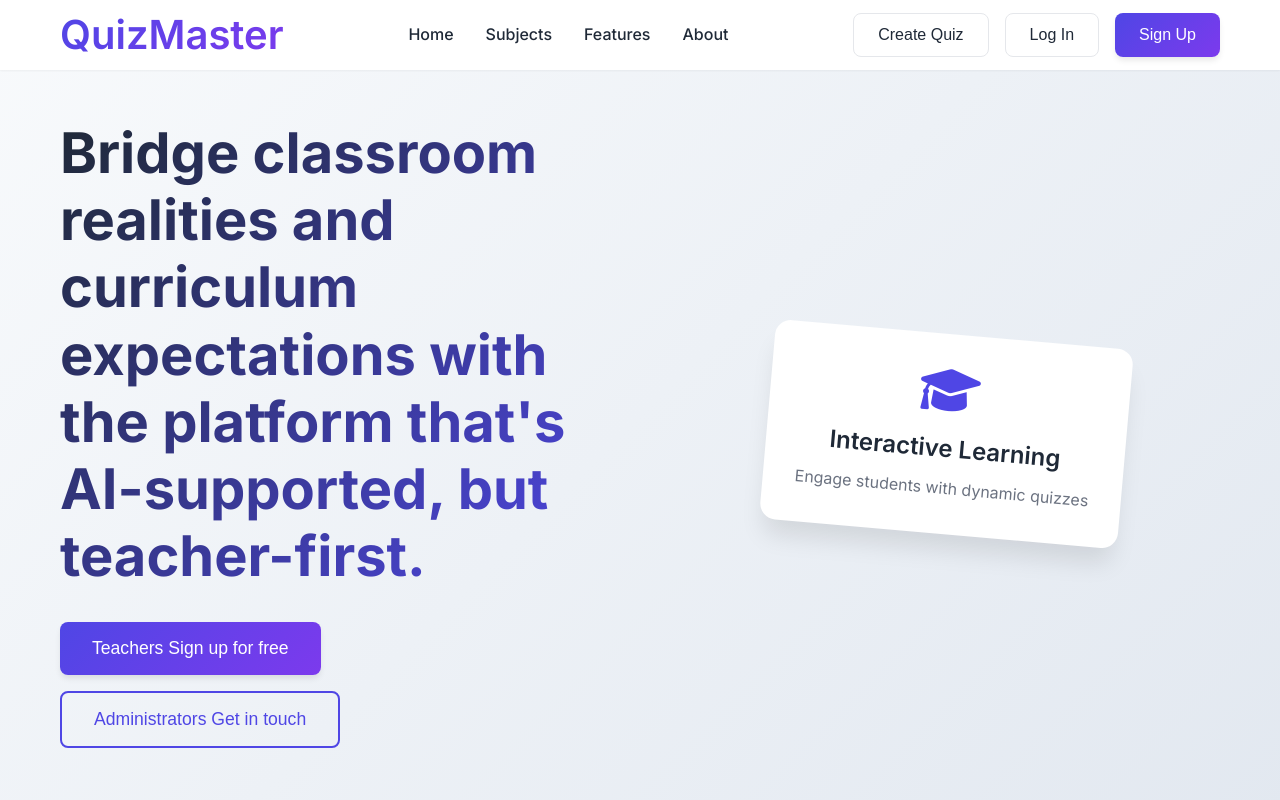
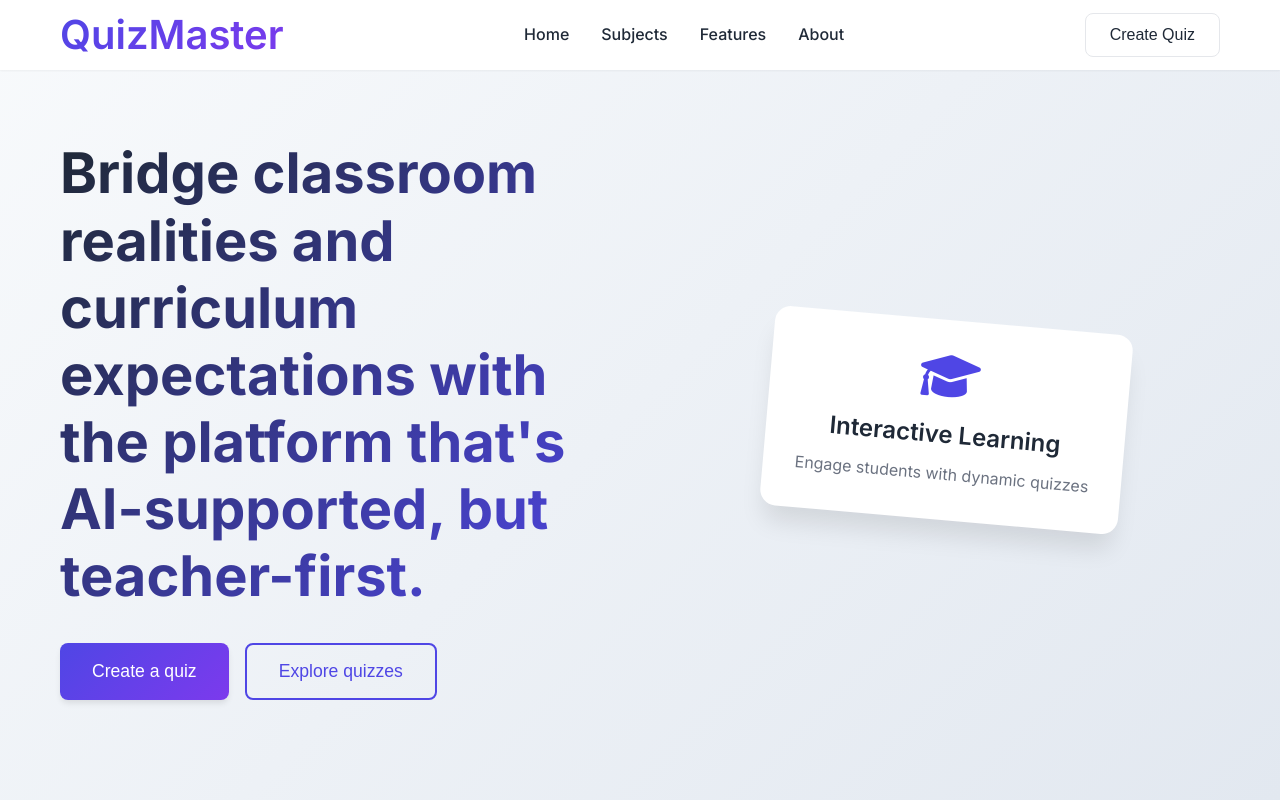
Before and after one commit to harshithanethi/quizizzclone, a plain HTML site: page index.html in a window 1280 px wide. Shown: the top 800 px of the page. Drawn offline with Linux system fonts and the light colour scheme.

Commit message:
commit 1

```diff
--- a/index.html
+++ b/index.html
@@ -23,8 +23,6 @@
             </div>
             <div class="nav-buttons">
                 <button class="btn-secondary" onclick="openCreateQuiz()">Create Quiz</button>
-                <button class="btn-secondary">Log In</button>
-                <button class="btn-primary">Sign Up</button>
             </div>
             <div class="hamburger">
                 <span></span>
@@ -40,8 +38,8 @@
             <div class="hero-content">
                 <h1>Bridge classroom realities and curriculum expectations with the platform that's AI-supported, but teacher-first.</h1>
                 <div class="hero-buttons">
-                    <button class="btn-primary large">Teachers Sign up for free</button>
-                    <button class="btn-outline large">Administrators Get in touch</button>
+                    <button class="btn-primary large" onclick="openCreateQuiz()">Create a quiz</button>
+                    <button class="btn-outline large" onclick="openQuizInterface('math')">Explore quizzes</button>
                 </div>
             </div>
             <div class="hero-image">
@@ -251,8 +249,8 @@
             <div class="cta-content">
                 <h2>Find your way forward</h2>
                 <div class="cta-buttons">
-                    <button class="btn-primary large">Teachers Sign up free</button>
-                    <button class="btn-outline large">Admins Get a quote</button>
+                    <button class="btn-primary large" onclick="openCreateQuiz()">Create a quiz</button>
+                    <button class="btn-outline large" onclick="openQuizInterface('science')">Browse quizzes</button>
                 </div>
             </div>
         </div>
```
